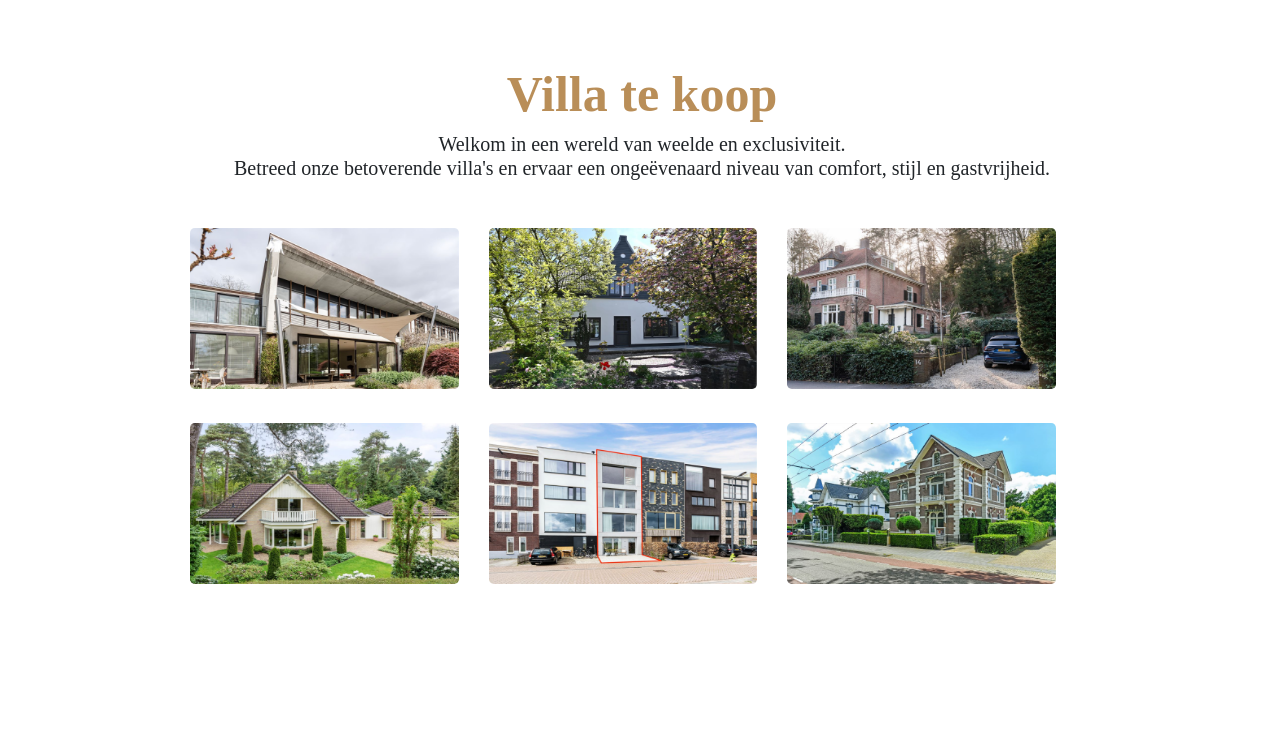
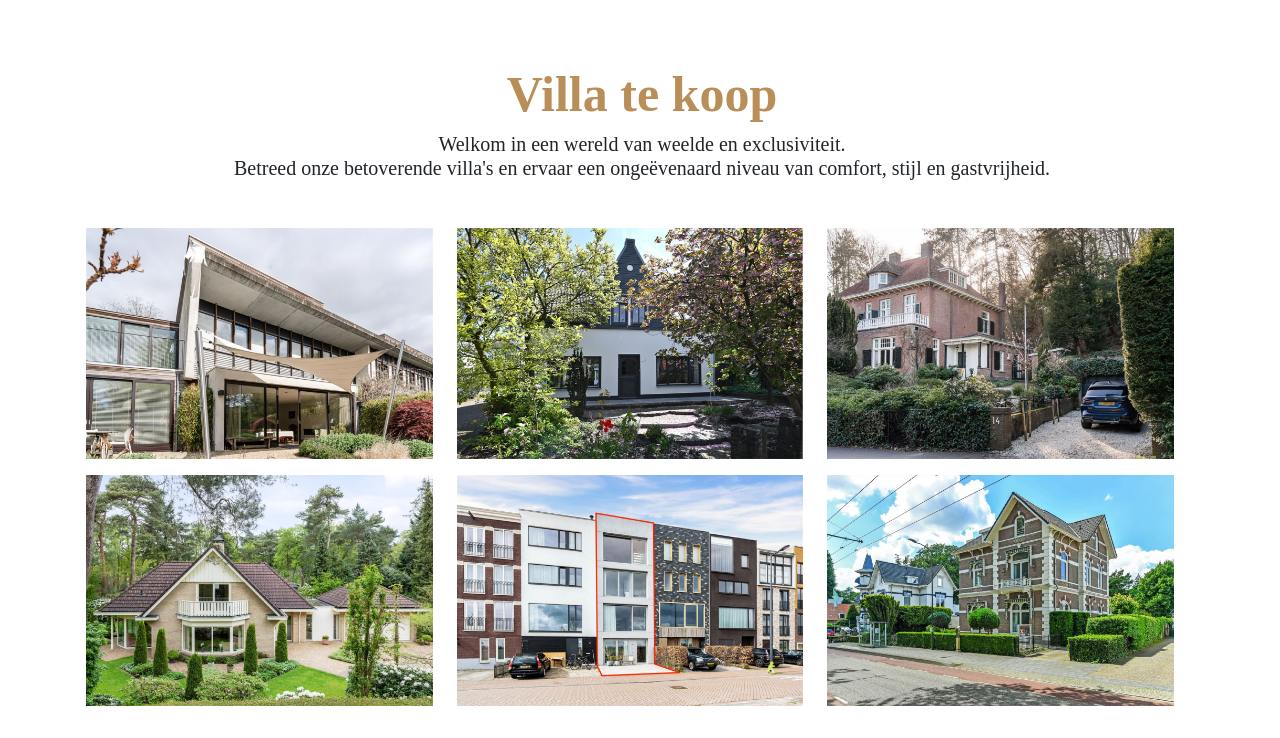
Before and after one commit to Rottie89132/villa4u, a PHP site: page /home.php in a window 1280 px wide. Shown: the part 86-824 px from the top of the page. Before the commit the page ends 670 px from the top, so only its background shows below. Run offline with PHP 8.4, Linux system fonts and the light colour scheme; a stand-in replaces the project's code that opens the database connection; some web fonts are replaced.

Commit message:
viewport meta tag toegevoeged en img grid aangepast

```diff
--- a/contact.php
+++ b/contact.php
@@ -2,6 +2,7 @@
 <html>
 <head>
   <title></title>
+  <meta name="viewport" content="viewport-fit=cover, width=device-width, initial-scale=1.0">
   <link rel="stylesheet" href="https://cdn.jsdelivr.net/npm/bootstrap@5.2.3/dist/css/bootstrap.min.css" integrity="sha384-rbsA2VBKQhggwzxH7pPCaAqO46MgnOM80zW1RWuH61DGLwZJEdK2Kadq2F9CUG65" crossorigin="anonymous">
   <link rel="stylesheet" href="./style/index.css">
   <link rel="stylesheet" href="./style/test.css">
--- a/details_view.php
+++ b/details_view.php
@@ -2,6 +2,7 @@
 <html>
 <head>
   <title></title>
+  <meta name="viewport" content="viewport-fit=cover, width=device-width, initial-scale=1.0">
   <link rel="stylesheet" href="https://cdn.jsdelivr.net/npm/bootstrap@5.2.3/dist/css/bootstrap.min.css" integrity="sha384-rbsA2VBKQhggwzxH7pPCaAqO46MgnOM80zW1RWuH61DGLwZJEdK2Kadq2F9CUG65" crossorigin="anonymous">
   <link rel="stylesheet" href="../style/index.css">
   <script src="../scripts/image.js"></script>
--- a/home.php
+++ b/home.php
@@ -2,6 +2,7 @@
 <html>
 <head>
   <title></title>
+  <meta name="viewport" content="viewport-fit=cover, width=device-width, initial-scale=1.0">
   <link rel="preconnect" href="https://fonts.googleapis.com">
 <link rel="preconnect" href="https://fonts.gstatic.com" crossorigin>
 <link href="https://fonts.googleapis.com/css2?family=Ibarra+Real+Nova:ital,wght@0,400;0,500;0,600;0,700;1,400;1,500;1,600;1,700&family=Titillium+Web:ital,wght@0,300;0,400;0,600;0,700;0,900;1,200;1,300;1,400;1,600;1,700&display=swap" rel="stylesheet">
@@ -48,13 +49,13 @@
         stijl en gastvrijheid.
       </h6>
     </div>
-    <div class="row row-cols-3 image-grid justify-content-center">
-      <img src="./media/1.png" id="1" class="link-img col">
-      <img src="./media/2.png" id="2" class="link-img col">
-      <img src="./media/3.png" id="3" class="link-img col">
-      <img src="./media/4.png" id="4" class="col">
-      <img src="./media/5.png" id="5" class="col">
-      <img src="./media/6.png" id="6" class="col">
+    <div class="row justify-content-center">
+      <img src="./media/1.png" id="1" class="link-img col-6 col-md-4 mb-3">
+      <img src="./media/2.png" id="2" class="link-img col-6 col-md-4 mb-3">
+      <img src="./media/3.png" id="3" class="link-img col-6 col-md-4 mb-3">
+      <img src="./media/4.png" id="4" class="col-6 col-md-4 mb-3">
+      <img src="./media/5.png" id="5" class="col-6 col-md-4 mb-3">
+      <img src="./media/6.png" id="6" class="col-6 col-md-4 mb-3">
     </div>
   </div>
 </main>
--- a/style/index.css
+++ b/style/index.css
@@ -70,6 +70,10 @@ body {
   object-fit: cover;
   border-radius: 0.3em;
   filter: blur(20px);
+}
+
+.link-img {
+  transition: all 0.3s ease-in-out;
 }
 
 .link-img:hover {
```
